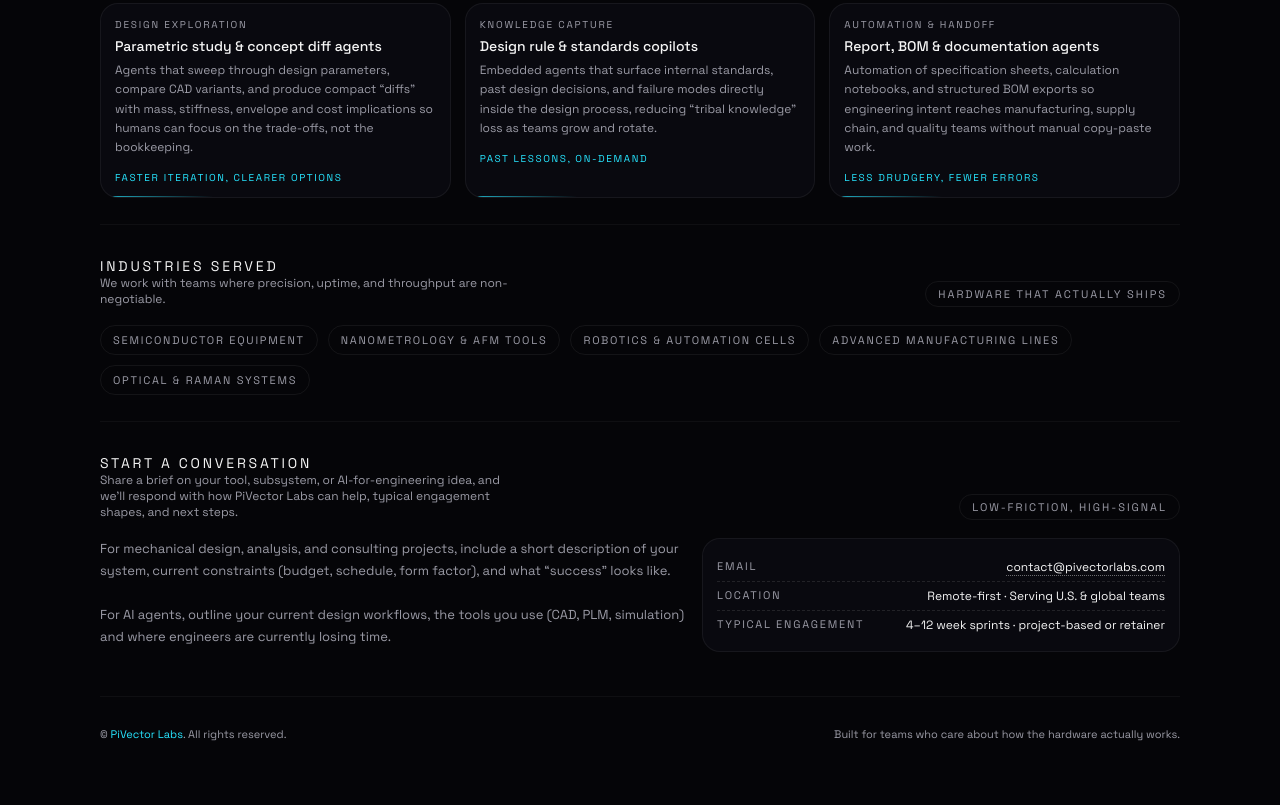
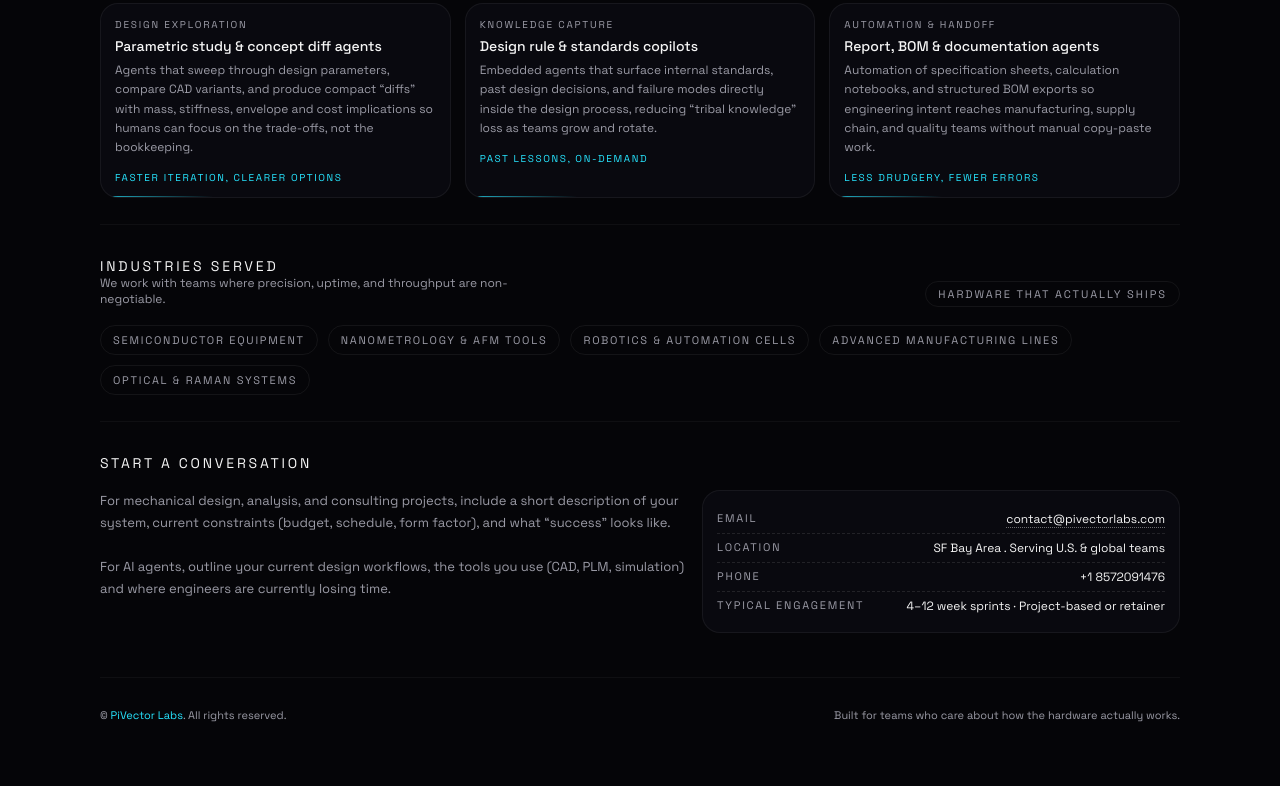
Before and after one commit to AkshayHarlalka/pivectorlabs, a plain HTML site: page index.html in a window 1280 px wide. Shown: the part 1208-2013 px from the top of the page. Drawn offline with Linux system fonts and the light colour scheme.

Commit message:
Update index.html

```diff
--- a/index.html
+++ b/index.html
@@ -642,7 +642,7 @@
         </div>
         <div class="brand-text">
           <div class="brand-name">PiVector Labs</div>
-          <div class="brand-tagline">Precision · Motion · Control</div>
+          <div class="brand-tagline">Precision · Machine · Design</div>
         </div>
       </div>
 
@@ -674,10 +674,8 @@
           </h1>
 
           <p class="hero-subtitle">
-            <span class="hero-subtitle-strong">
-              Advanced mechanical engineering solutions for high-tech equipment, robotics,
-              automation, and semiconductor industries.
-            </span>
+            Advanced mechanical engineering solutions for high-tech equipment, robotics,
+            automation, and semiconductor industries.
             PiVector Labs bridges first-principles engineering with modern tooling and
             AI-driven workflows to ship reliable, production-ready hardware architectures.
           </p>
@@ -717,9 +715,7 @@
           <div>
             <p class="about-text">
               We sit at the intersection of
-              <span class="about-highlight">
                 precision machine design, nanometrology, and automated production systems
-              </span>
               —working hands-on from architecture selection and mechanism layout through to
               prototype, qualification, and handoff.
             </p>
@@ -873,13 +869,7 @@
         <div class="section-header">
           <div>
             <div class="section-title">Start a conversation</div>
-            <p class="section-subtitle">
-              Share a brief on your tool, subsystem, or AI-for-engineering idea, and we’ll
-              respond with how PiVector Labs can help, typical engagement shapes, and
-              next steps.
-            </p>
           </div>
-          <div class="pill-label">Low-friction, high-signal</div>
         </div>
 
         <div class="contact-grid">
@@ -907,11 +897,15 @@
             </div>
             <div class="contact-row">
               <div class="contact-label">Location</div>
-              <div class="contact-value">Remote-first · Serving U.S. &amp; global teams</div>
+              <div class="contact-value">SF Bay Area . Serving U.S. &amp; global teams</div>
+            </div>
+            <div class="contact-row">
+              <div class="contact-label">Phone</div>
+              <div class="contact-value">+1 8572091476</div>
             </div>
             <div class="contact-row">
               <div class="contact-label">Typical engagement</div>
-              <div class="contact-value">4–12 week sprints · project-based or retainer</div>
+              <div class="contact-value">4–12 week sprints · Project-based or retainer</div>
             </div>
           </div>
         </div>
```
